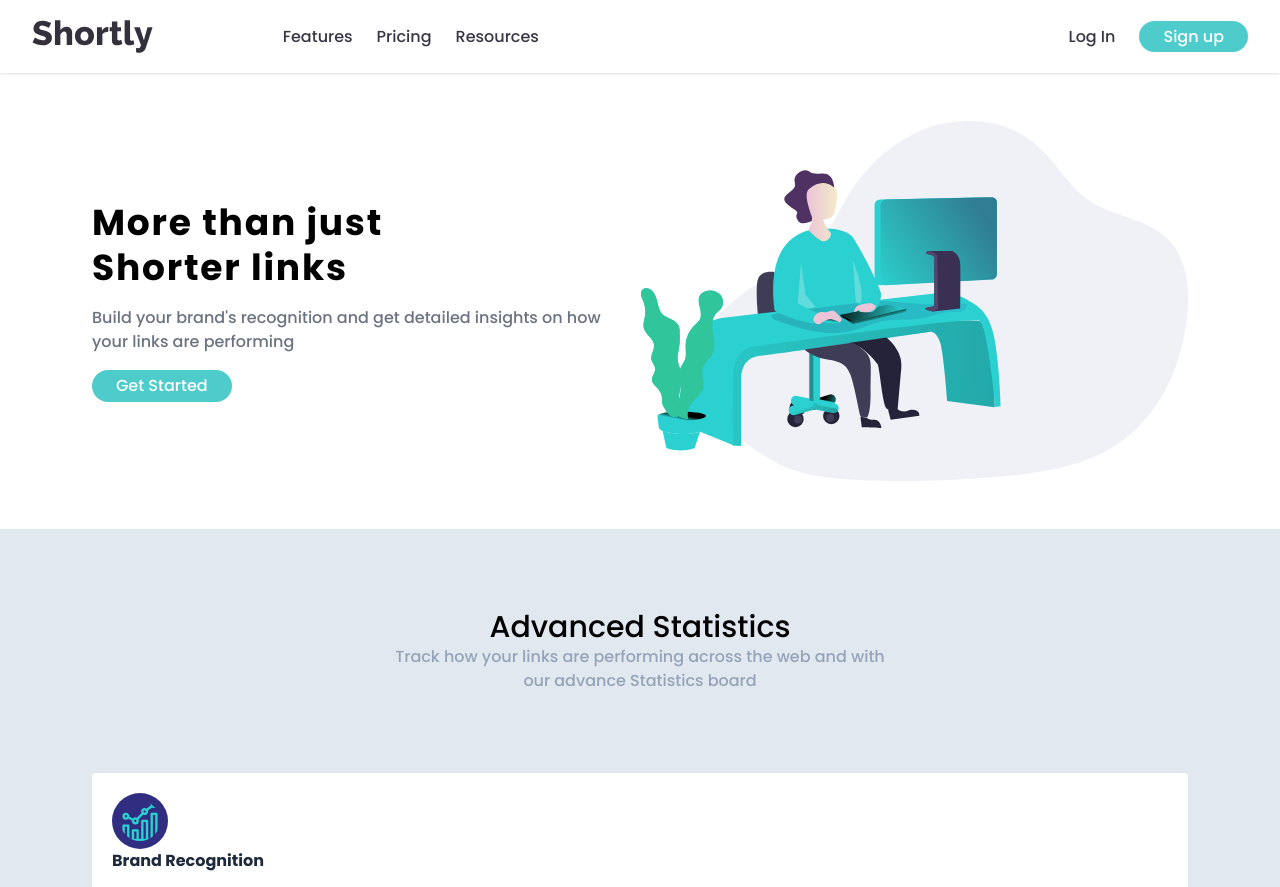
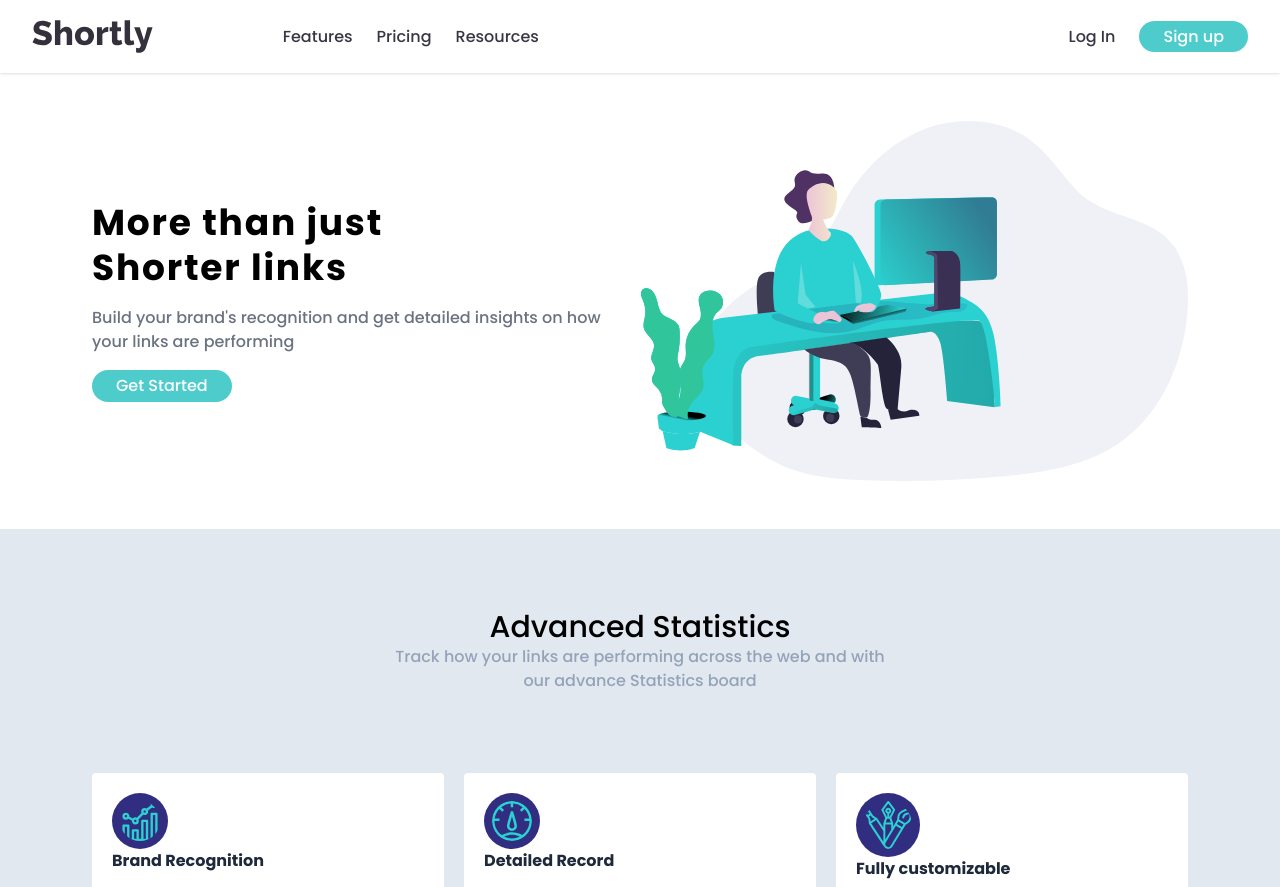
Before and after one commit to Alice2212/url-shortening-app, a React (Create React App) app: page / in a window 1280 px wide. Shown: the top 887 px of the page. Built offline with nearby package versions, Linux system fonts and the light colour scheme.

Commit message:
advance detail added

```diff
--- a/src/components/Advance.jsx
+++ b/src/components/Advance.jsx
@@ -12,12 +12,12 @@ const Advance = () => {
           <div className="text-center">
             <h2 className="text-bold text-3xl">Advanced Statistics</h2>
             <p className=" text-slate-400 mb-10 lg:mb-20 ">
-              Track how your links are performing across the web and with <br/> our
-              advance Statistics board
+              Track how your links are performing across the web and with <br />{" "}
+              our advance Statistics board
             </p>
           </div>
           {/* advance cards */}
-          <div className="grid">
+          <div className="grid grid-cols-1 gap-5 md:grid-cols-2 lg:grid-cols-3">
             {/* card one */}
             <div className="bg-white p-5 rounded">
               <img
@@ -33,7 +33,6 @@ const Advance = () => {
                 don't mean a thing. Branded links helps instill confidence in
                 your content
               </p>
-            </div>
             </div>
 
             {/* card two */}
@@ -69,6 +68,7 @@ const Advance = () => {
               </p>
             </div>
           </div>
+        </div>
       </section>
     </>
   );
```
Lines whose indentation alone changed are shown as unchanged.
